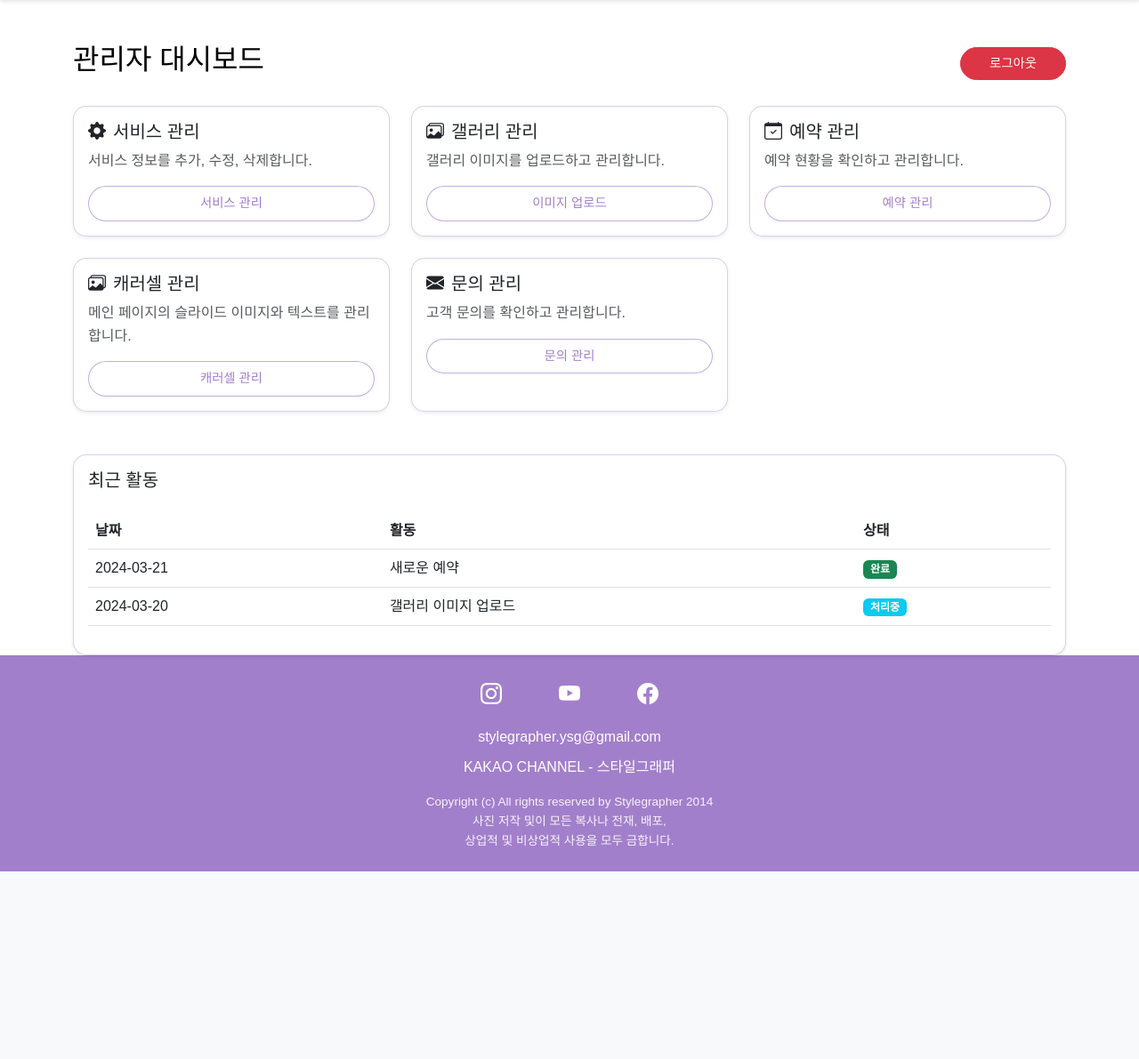
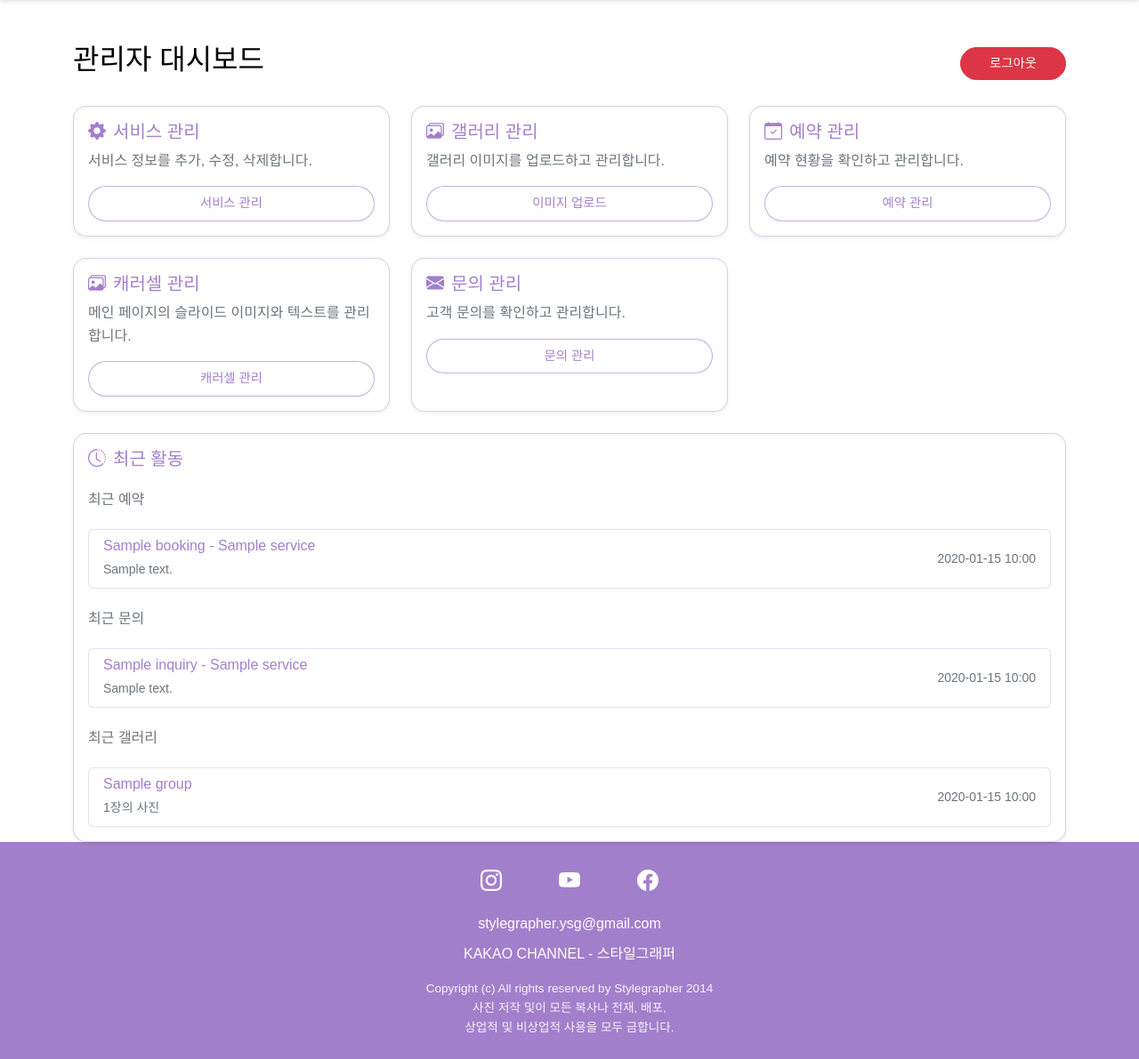
Before and after one commit to huneyk/stylegrapher_homepage, a Flask app: template templates/admin/dashboard.html in a window 1280 px wide. Shown: the part 144-1335 px from the top of the page at 89% size. Before the commit the page ends 1124 px from the top, so only its background shows below. Run offline with Flask 3, Linux system fonts and the light colour scheme; the template is opened without the code that fills it: most values are stand-ins (such as "Sample title", 1, 10 or a date in 2020).

Commit message:
admin page recent activity added and pagenated

```diff
--- a/templates/admin/dashboard.html
+++ b/templates/admin/dashboard.html
@@ -101,33 +101,75 @@
     </div>
 
     <!-- 최근 활동 섹션 -->
-    <div class="row mt-5">
-        <div class="col">
+    <div class="row mt-4">
+        <div class="col-12">
             <div class="card shadow-sm">
                 <div class="card-body">
-                    <h5 class="card-title mb-4">최근 활동</h5>
-                    <div class="table-responsive">
-                        <table class="table table-hover">
-                            <thead>
-                                <tr>
-                                    <th>날짜</th>
-                                    <th>활동</th>
-                                    <th>상태</th>
-                                </tr>
-                            </thead>
-                            <tbody>
-                                <tr>
-                                    <td>2024-03-21</td>
-                                    <td>새로운 예약</td>
-                                    <td><span class="badge bg-success">완료</span></td>
-                                </tr>
-                                <tr>
-                                    <td>2024-03-20</td>
-                                    <td>갤러리 이미지 업로드</td>
-                                    <td><span class="badge bg-info">처리중</span></td>
-                                </tr>
-                            </tbody>
-                        </table>
+                    <h5 class="card-title mb-4">
+                        <i class="bi bi-clock-history me-2"></i>최근 활동
+                    </h5>
+
+                    <!-- 예약 목록 -->
+                    <div class="d-flex justify-content-between align-items-center mb-3">
+                        <h6 class="text-muted">최근 예약</h6>
+                        {% if total_bookings > 100 %}
+                        <a href="{{ url_for('admin.list_bookings') }}" class="btn btn-sm btn-outline-primary">더보기</a>
+                        {% endif %}
+                    </div>
+                    <div class="list-group mb-4">
+                        {% for booking in recent_bookings %}
+                        <div class="list-group-item list-group-item-action">
+                            <div class="d-flex w-100 justify-content-between align-items-center">
+                                <div>
+                                    <h6 class="mb-1">{{ booking.name }} - {{ booking.service.name }}</h6>
+                                    <small class="text-muted">{{ booking.message }}</small>
+                                </div>
+                                <small class="text-muted">{{ booking.created_at.strftime('%Y-%m-%d %H:%M') }}</small>
+                            </div>
+                        </div>
+                        {% endfor %}
+                    </div>
+
+                    <!-- 문의 목록 -->
+                    <div class="d-flex justify-content-between align-items-center mb-3">
+                        <h6 class="text-muted">최근 문의</h6>
+                        {% if total_inquiries > 100 %}
+                        <a href="{{ url_for('admin.list_inquiries') }}" class="btn btn-sm btn-outline-primary">더보기</a>
+                        {% endif %}
+                    </div>
+                    <div class="list-group mb-4">
+                        {% for inquiry in recent_inquiries %}
+                        <div class="list-group-item list-group-item-action">
+                            <div class="d-flex w-100 justify-content-between align-items-center">
+                                <div>
+                                    <h6 class="mb-1">{{ inquiry.name }} - {{ inquiry.service.name }}</h6>
+                                    <small class="text-muted">{{ inquiry.message }}</small>
+                                </div>
+                                <small class="text-muted">{{ inquiry.created_at.strftime('%Y-%m-%d %H:%M') }}</small>
+                            </div>
+                        </div>
+                        {% endfor %}
+                    </div>
+
+                    <!-- 갤러리 목록 -->
+                    <div class="d-flex justify-content-between align-items-center mb-3">
+                        <h6 class="text-muted">최근 갤러리</h6>
+                        {% if total_galleries > 100 %}
+                        <a href="{{ url_for('admin.list_galleries') }}" class="btn btn-sm btn-outline-primary">더보기</a>
+                        {% endif %}
+                    </div>
+                    <div class="list-group">
+                        {% for group in recent_galleries %}
+                        <div class="list-group-item list-group-item-action">
+                            <div class="d-flex w-100 justify-content-between align-items-center">
+                                <div>
+                                    <h6 class="mb-1">{{ group.title }}</h6>
+                                    <small class="text-muted">{{ group.images|length }}장의 사진</small>
+                                </div>
+                                <small class="text-muted">{{ group.created_at.strftime('%Y-%m-%d %H:%M') }}</small>
+                            </div>
+                        </div>
+                        {% endfor %}
                     </div>
                 </div>
             </div>
@@ -137,4 +179,45 @@
 
 <!-- Bootstrap Icons -->
 <link rel="stylesheet" href="https://cdn.jsdelivr.net/npm/bootstrap-icons@1.11.0/font/bootstrap-icons.css">
+
+<style>
+.list-group-item {
+    border-color: rgba(139, 95, 191, 0.2);
+    transition: all 0.2s ease;
+}
+
+.list-group-item:hover {
+    background-color: rgba(139, 95, 191, 0.05);
+}
+
+.list-group-item h6 {
+    color: rgba(139, 95, 191, 0.8);
+    font-weight: 500;
+}
+
+.btn-outline-primary {
+    border-color: rgba(139, 95, 191, 0.5);
+    color: rgba(139, 95, 191, 0.8);
+}
+
+.btn-outline-primary:hover {
+    background-color: rgba(139, 95, 191, 0.1);
+    border-color: rgba(139, 95, 191, 0.8);
+    color: rgba(139, 95, 191, 1);
+}
+
+.text-muted {
+    color: #6c757d !important;
+}
+
+.card {
+    border: 1px solid rgba(139, 95, 191, 0.3);
+    border-radius: 15px;
+}
+
+.card-title {
+    color: rgba(139, 95, 191, 0.8);
+    font-weight: 500;
+}
+</style>
 {% endblock %}
```
Also changed, not shown: routes/admin.py (+60 -1 lines).
